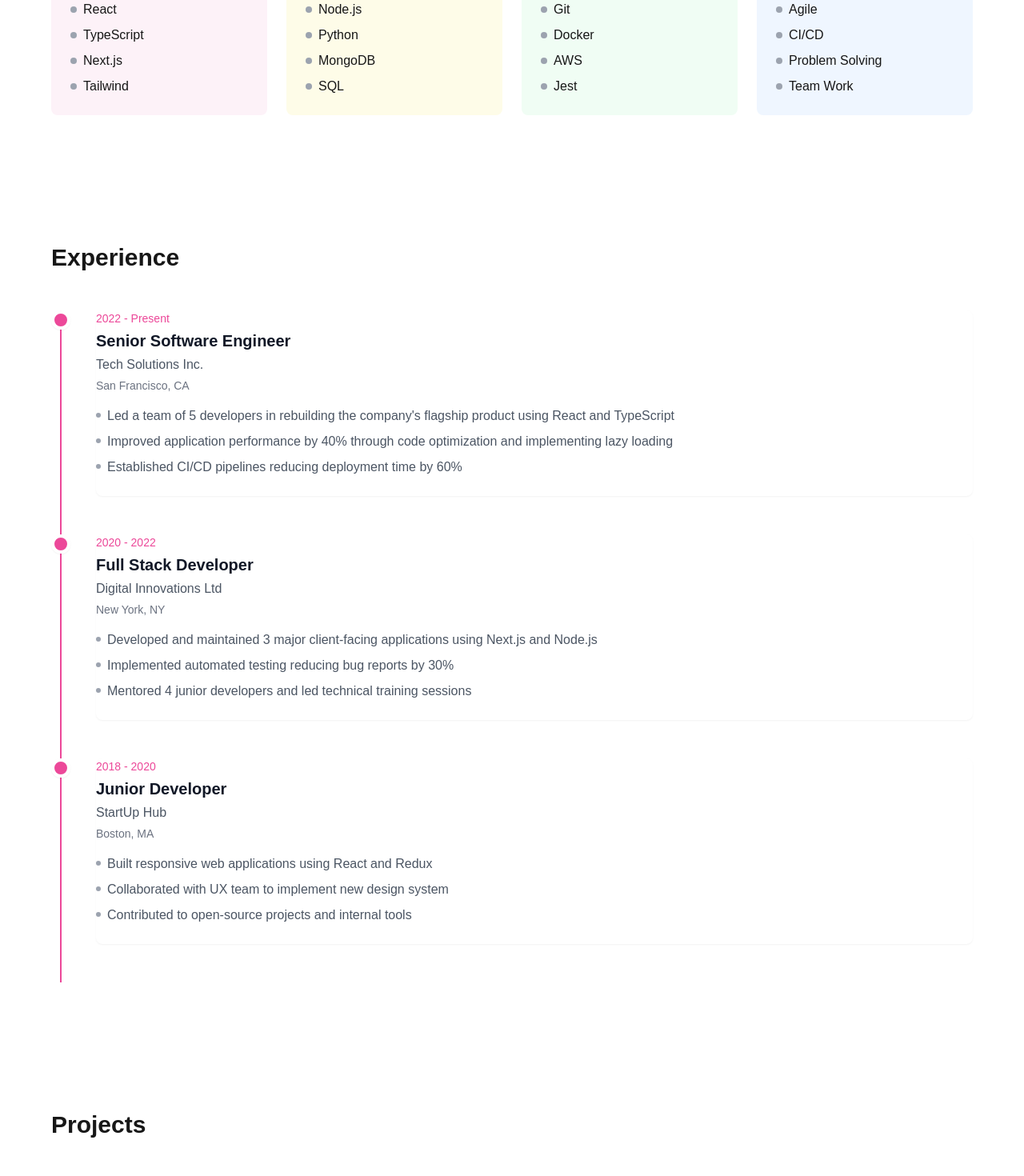
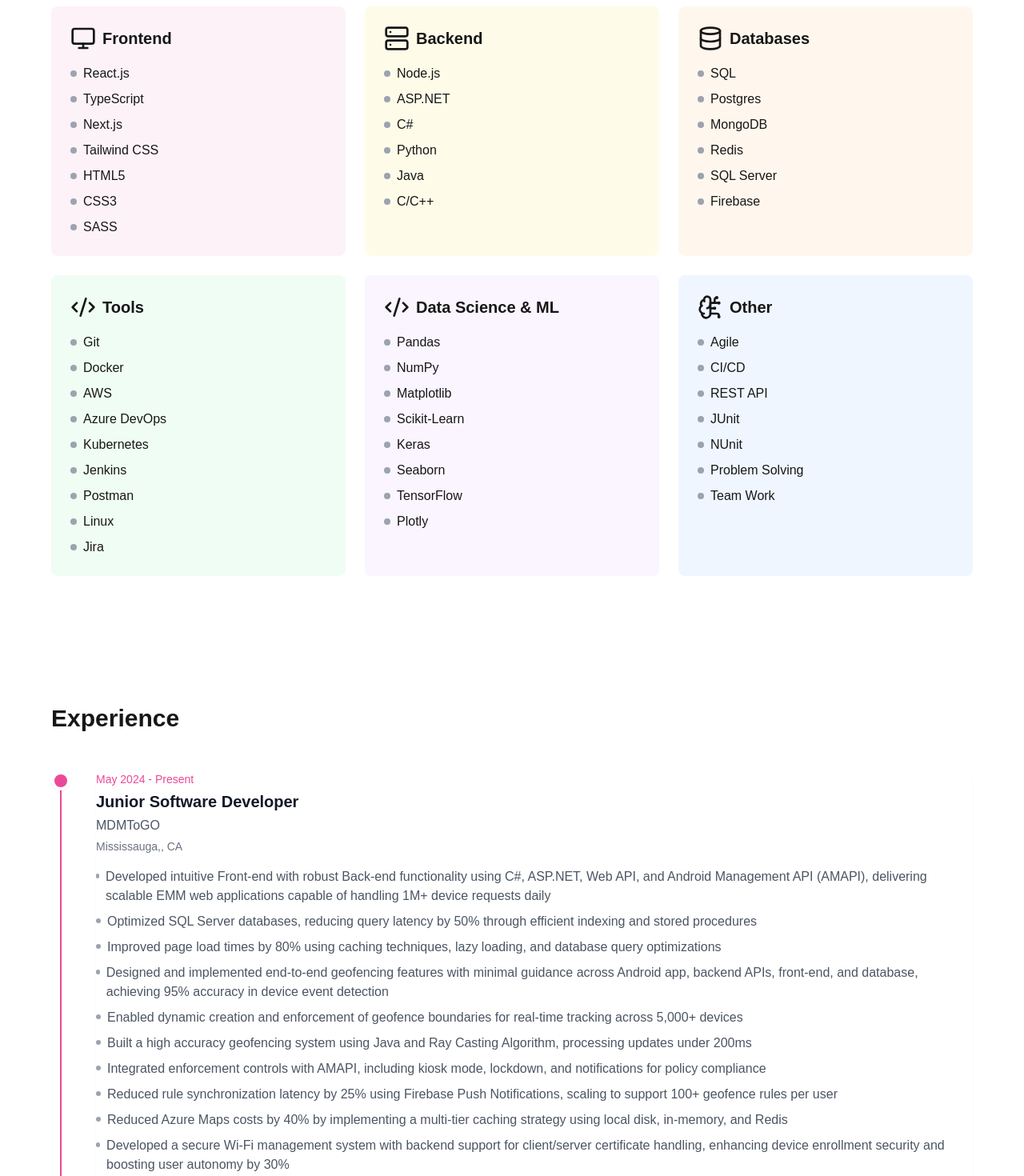
Before and after one commit to Hoanghuyen2k3/my-portfolio, a Next.js app: page / in a window 1280 px wide. Shown: the part 600-2070 px from the top of the page at 80% size. Built offline with nearby package versions, Linux system fonts and the light colour scheme.

Commit message:
Finish style skill section

```diff
--- a/app/page.tsx
+++ b/app/page.tsx
@@ -1,7 +1,17 @@
 'use client';
 
 import React, { useState } from 'react';
-import { GithubIcon, LinkedinIcon, MailIcon, ExternalLinkIcon, Code2Icon, DatabaseIcon, BrainCircuitIcon, MonitorIcon } from 'lucide-react';
+import {
+  GithubIcon,
+  LinkedinIcon,
+  MailIcon,
+  ExternalLinkIcon,
+  Code2Icon,
+  DatabaseIcon,
+  BrainCircuitIcon,
+  MonitorIcon,
+  ServerIcon
+} from 'lucide-react';
 import { motion, AnimatePresence } from 'framer-motion';
 import Image from 'next/image';
 import Link from 'next/link';
@@ -64,36 +74,36 @@ const TimelineItem: React.FC<TimelineItemProps> = ({
 
 const experiences = [
   {
-    year: "2022 - Present",
-    title: "Senior Software Engineer",
-    company: "Tech Solutions Inc.",
-    location: "San Francisco, CA",
+    year: "May 2024 - Present",
+    title: "Junior Software Developer",
+    company: "MDMToGO",
+    location: "Mississauga,, CA",
     description: [
-      "Led a team of 5 developers in rebuilding the company's flagship product using React and TypeScript",
-      "Improved application performance by 40% through code optimization and implementing lazy loading",
-      "Established CI/CD pipelines reducing deployment time by 60%"
+      "Developed intuitive Front-end with robust Back-end functionality using C#, ASP.NET, Web API, and Android Management API (AMAPI), delivering scalable EMM web applications capable of handling 1M+ device requests daily",
+      "Optimized SQL Server databases, reducing query latency by 50% through efficient indexing and stored procedures",
+      "Improved page load times by 80% using caching techniques, lazy loading, and database query optimizations",
+      "Designed and implemented end-to-end geofencing features with minimal guidance across Android app, backend APIs, front-end, and database, achieving 95% accuracy in device event detection",
+      "Enabled dynamic creation and enforcement of geofence boundaries for real-time tracking across 5,000+ devices",
+      "Built a high accuracy geofencing system using Java and Ray Casting Algorithm, processing updates under 200ms",
+      "Integrated enforcement controls with AMAPI, including kiosk mode, lockdown, and notifications for policy compliance",
+      "Reduced rule synchronization latency by 25% using Firebase Push Notifications, scaling to support 100+ geofence rules per user",
+      "Reduced Azure Maps costs by 40% by implementing a multi-tier caching strategy using local disk, in-memory, and Redis",
+      "Developed a secure Wi-Fi management system with backend support for client/server certificate handling, enhancing device enrollment security and boosting user autonomy by 30%",
+      "Strengthened device security by allowing users to set password complexity levels and enforce encryption and compliance policies, reducing unauthorized access by 25%",
+      "Automated help page generation from a private Azure repository, reducing manual updates by 80% and improving user query response time by 50% with a real-time, searchable help system",
+      "Architected an event log system to track user interactions, enhancing system auditability and reducing debugging time by 40%",
+      "Collaborated on DevOps workflows using Azure DevOps, implementing CI/CD pipelines and automated testing, reducing deployment times by 70%",
+      "Implemented unit testing with NUnit, achieving 95% test coverage and ensuring application stability and reliability",
+      "Participated in code reviews and followed Agile methodologies, improving code quality and development efficiency"
     ]
   },
   {
-    year: "2020 - 2022",
-    title: "Full Stack Developer",
-    company: "Digital Innovations Ltd",
-    location: "New York, NY",
+    year: "Sep 2022 - Aug 2023",
+    title: "Math Tutor",
+    company: "Humber College",
+    location: "Toronto, CA",
     description: [
-      "Developed and maintained 3 major client-facing applications using Next.js and Node.js",
-      "Implemented automated testing reducing bug reports by 30%",
-      "Mentored 4 junior developers and led technical training sessions"
-    ]
-  },
-  {
-    year: "2018 - 2020",
-    title: "Junior Developer",
-    company: "StartUp Hub",
-    location: "Boston, MA",
-    description: [
-      "Built responsive web applications using React and Redux",
-      "Collaborated with UX team to implement new design system",
-      "Contributed to open-source projects and internal tools"
+      "Tutored complex topics, including Calculus, Linear Algebra, Discrete Mathematics, Probability & Statistics and Data Structures & Algorithms, improving student academic performance with average grades of 15%",
     ]
   }
 ];
@@ -120,28 +130,90 @@ const Portfolio: React.FC = () => {
     frontend: {
       icon: <MonitorIcon className="w-8 h-8" />,
       title: "Frontend",
-      items: ["React", "TypeScript", "Next.js", "Tailwind"],
+      items: [
+        "React.js",
+        "TypeScript",
+        "Next.js",
+        "Tailwind CSS",
+        "HTML5",
+        "CSS3",
+        "SASS"
+      ],
       color: "bg-pink-50"
     },
     backend: {
+      icon: <ServerIcon className="w-8 h-8" />,
+      title: "Backend",
+      items: [
+        "Node.js",
+        "ASP.NET",
+        "C#",
+        "Python",
+        "Java",
+        "C/C++",
+      ],
+      color: "bg-yellow-50"
+    },
+    databases: {
       icon: <DatabaseIcon className="w-8 h-8" />,
-      title: "Backend",
-      items: ["Node.js", "Python", "MongoDB", "SQL"],
-      color: "bg-yellow-50"
+      title: "Databases",
+      items: [
+        "SQL",
+        "Postgres",
+        "MongoDB",
+        "Redis",
+        "SQL Server",
+        "Firebase"
+      ],
+      color: "bg-orange-50"
     },
     tools: {
       icon: <Code2Icon className="w-8 h-8" />,
       title: "Tools",
-      items: ["Git", "Docker", "AWS", "Jest"],
+      items: [
+        "Git",
+        "Docker",
+        "AWS",
+        "Azure DevOps",
+        "Kubernetes",
+        "Jenkins",
+        "Postman",
+        "Linux",
+        "Jira"
+      ],
       color: "bg-green-50"
+    },
+    dataScience: {
+      icon: <Code2Icon className="w-8 h-8" />,
+      title: "Data Science & ML",
+      items: [
+        "Pandas",
+        "NumPy",
+        "Matplotlib",
+        "Scikit-Learn",
+        "Keras",
+        "Seaborn",
+        "TensorFlow",
+        "Plotly"
+      ],
+      color: "bg-purple-50"
     },
     other: {
       icon: <BrainCircuitIcon className="w-8 h-8" />,
       title: "Other",
-      items: ["Agile", "CI/CD", "Problem Solving", "Team Work"],
+      items: [
+        "Agile",
+        "CI/CD",
+        "REST API",
+        "JUnit",
+        "NUnit",
+        "Problem Solving",
+        "Team Work",
+      ],
       color: "bg-blue-50"
     }
   };
+
 
   const projects: Project[] = [
     {
@@ -300,7 +372,7 @@ const Portfolio: React.FC = () => {
               className="text-2xl font-bold text-gray-800"
               whileHover={{ scale: 1.05 }}
             >
-              Jane Doe
+              Thi Huyen Hoang 🌷
             </motion.h1>
             <div className="flex space-x-6">
               {['about', 'experience', 'projects', 'contact'].map((section) => (
@@ -336,7 +408,7 @@ const Portfolio: React.FC = () => {
               animate={{ opacity: 1, x: 0 }}
               transition={{ delay: 0.2 }}
             >
-              Hello, I'm Jane! 👋
+              Hello, I'm Thi Huyen! 👋
             </motion.h1>
             <motion.p
               className="text-xl text-gray-700 max-w-2xl"
@@ -344,10 +416,20 @@ const Portfolio: React.FC = () => {
               animate={{ opacity: 1, x: 0 }}
               transition={{ delay: 0.3 }}
             >
-              A passionate software engineer in my 20s, turning creative ideas into elegant solutions.
+              A girl with a big dream, doing my 20s with a smile 😊 and navigating through tech world🍀.
+            </motion.p>
+
+            <motion.p
+              className="text-xl text-gray-700 max-w-2xl"
+              initial={{ opacity: 0, x: -20 }}
+              animate={{ opacity: 1, x: 0 }}
+              transition={{ delay: 0.3 }}
+            >
+              A passionate and innovative Software Engineer with a passion for developing scalable, secure, and efficient applications.
               Currently seeking new opportunities to make an impact in tech.
             </motion.p>
           </div>
+          <div>hi</div>
         </motion.section>
 
         {/* Skills Section */}
@@ -364,7 +446,7 @@ const Portfolio: React.FC = () => {
             >
               Skills & Expertise
             </motion.h2>
-            <div className="grid md:grid-cols-2 lg:grid-cols-4 gap-6">
+            <div className="grid md:grid-cols-2 lg:grid-cols-3 gap-6">
               {Object.entries(skills).map(([key, data], index) => (
                 <SkillCard key={key} skill={key} data={data} />
               ))}
```
